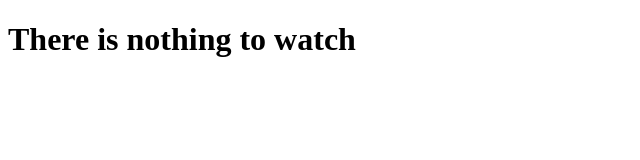
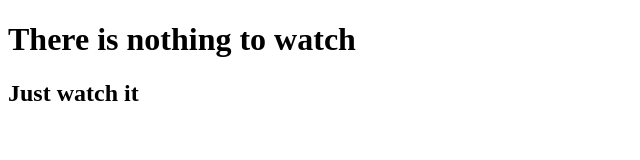
Before and after one commit to 0neEyed/0neEyed.github.io, a plain HTML site: page index.html in a window 1280 px wide. Shown: the whole page, without its empty margins (0-640 px from the left). Drawn offline with Linux system fonts and the light colour scheme.

Commit message:
Update index.html
add <h2>

```diff
--- a/index.html
+++ b/index.html
@@ -5,5 +5,6 @@
 </head>
 <body>
 <h1>There is nothing to watch</h1>
+	<h2>Just watch it</h2>
 </body>
 </html>
```
